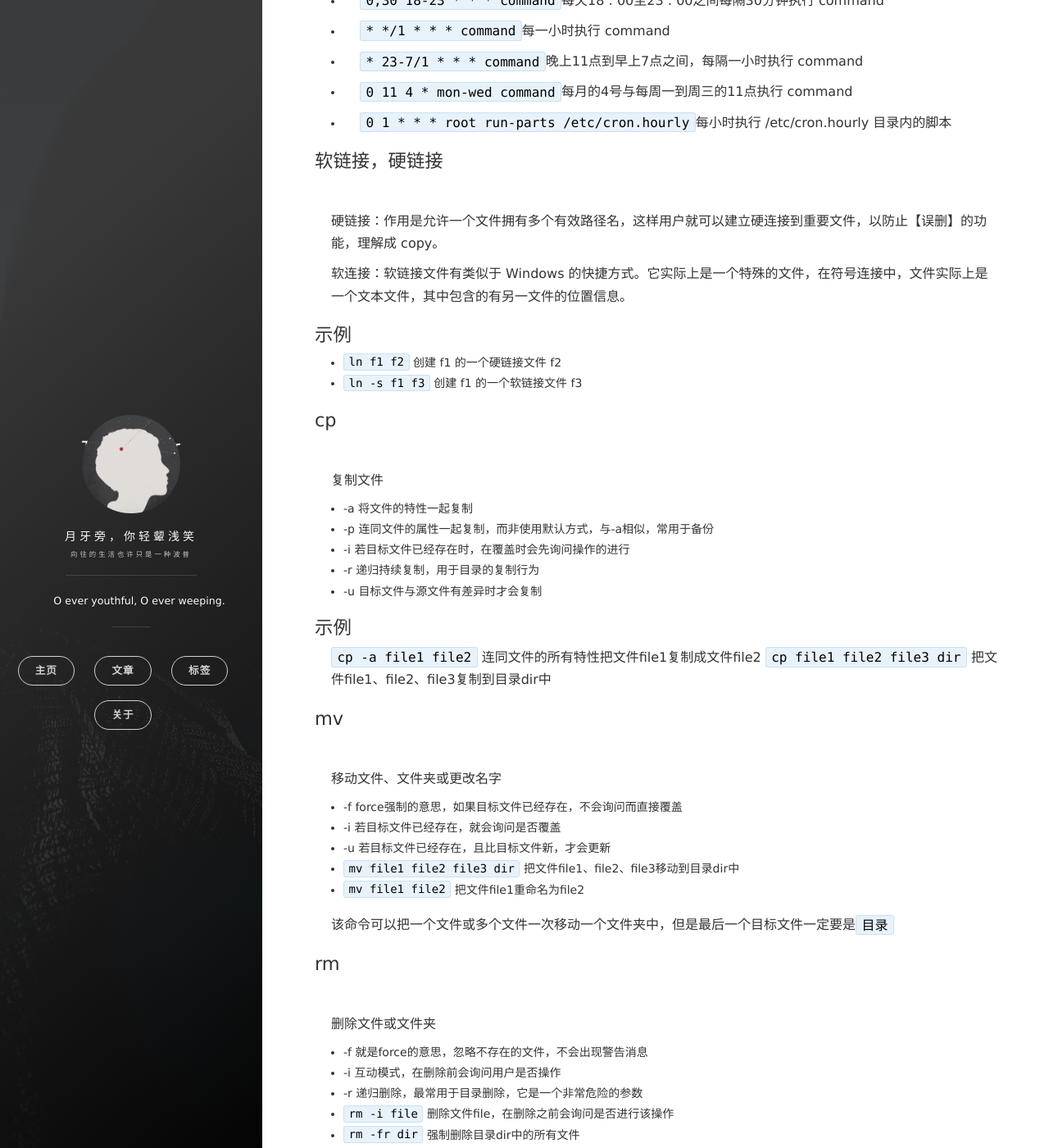
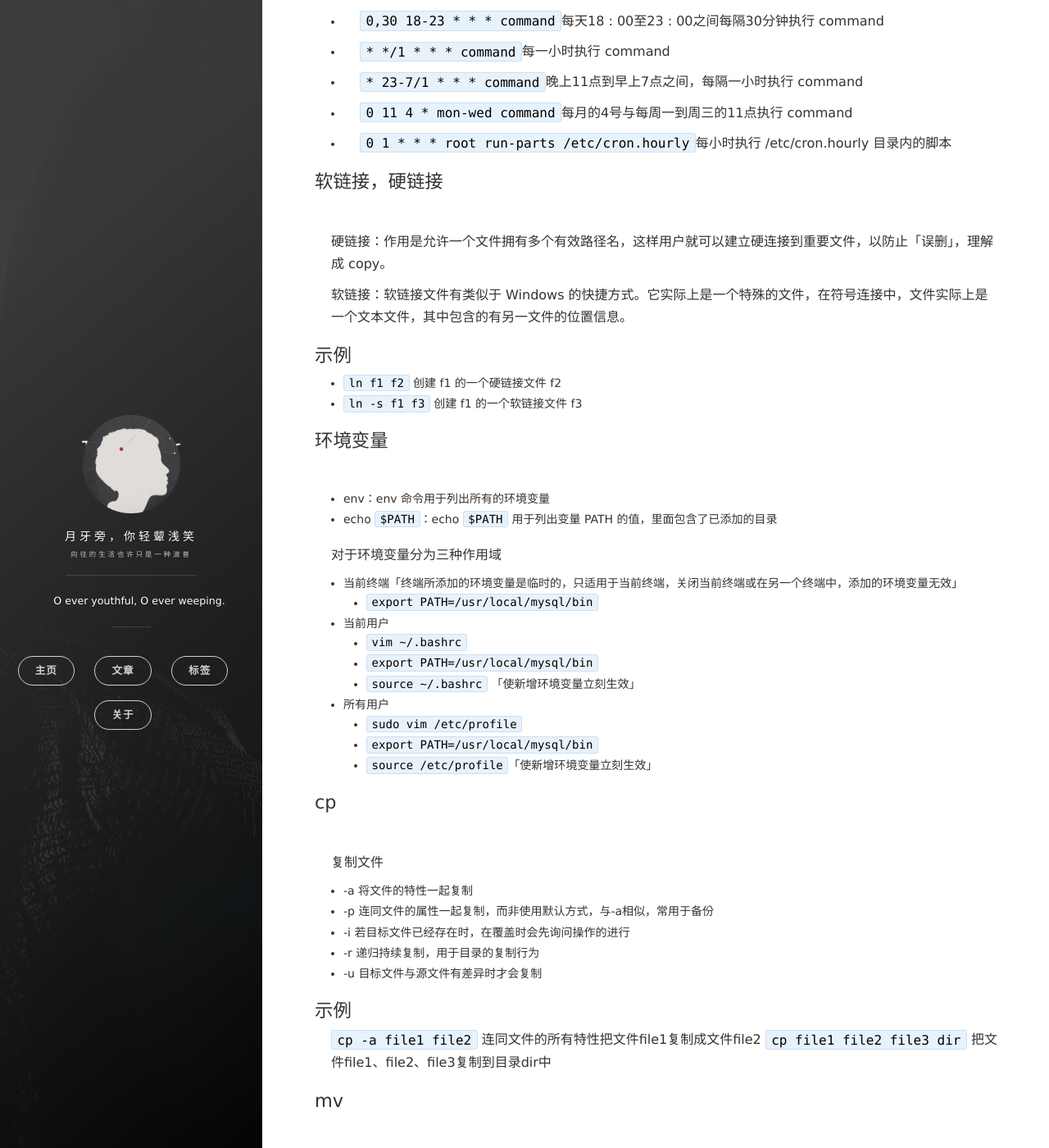
Before and after one commit to TechDreamer1125/TechDreamer1125.github.io, a Jekyll site: the page built from _posts/2017-10-20-Linux-Command.markdown, in a window 1280 px wide and 1400 px high, scrolled down 5430 px. Shown: the whole window at 82% size. Built offline with Jekyll 4.4.1, drawn with Linux system fonts in a browser that asks for light colours; nearby versions of some CDN libraries; comment, search, counter and statistics services are not loaded; some of the changed text lies outside the part shown.

Commit message:
Update 2017-10-20-Linux-Command.markdown
修改 linux 命令格式

```diff
--- a/_posts/2017-10-20-Linux-Command.markdown
+++ b/_posts/2017-10-20-Linux-Command.markdown
@@ -31,6 +31,7 @@ tag: Linux
 其他
  * [crontab](#crontab)
  * [软链接，硬链接](#软链接，硬链接)
+ * [环境变量](#环境变量)
 
 
 ### ls
@@ -204,15 +205,15 @@ I/O size (minimum/optimal): 512 bytes / 512 bytes
 定时运行任务的工具
 
 ### 语法格式
-`crontab [-u user] file
+`crontab [-u user] file`
 - crontab [ -u user ] [ -i ] { -e | -l | -r }
 
 - -u user用于设定某个用户的 crontab 服务
 - file: file 为命令文件名，表示将 file 作为 crontab 的任务列表文件并载入crontab
-- -e编辑某个用户的 crontab 文件内容，如不指定用户则表示当前用户
-- -l显示某个用户的 crontab 文件内容，如不指定用户则表示当前用户
-- -r从 /var/spool/cron 目录中删除某个用户的 crontab 文件
-- -i在删除用户的 crontab 文件时给确认提示
+- -e 编辑某个用户的 crontab 文件内容，如不指定用户则表示当前用户
+- -l 显示某个用户的 crontab 文件内容，如不指定用户则表示当前用户
+- -r 从 /var/spool/cron 目录中删除某个用户的 crontab 文件
+- -i 若目标文件已经存在删除用户的 crontab 文件时给确认提示
 
 ### 示例
 
@@ -246,13 +247,34 @@ I/O size (minimum/optimal): 512 bytes / 512 bytes
 ### 软链接，硬链接
 <a id="软链接，硬链接"></a>
 
-硬链接：作用是允许一个文件拥有多个有效路径名，这样用户就可以建立硬连接到重要文件，以防止【误删】的功能，理解成 copy。
+硬链接：作用是允许一个文件拥有多个有效路径名，这样用户就可以建立硬连接到重要文件，以防止「误删」，理解成 copy。
 
-软连接：软链接文件有类似于 Windows 的快捷方式。它实际上是一个特殊的文件，在符号连接中，文件实际上是一个文本文件，其中包含的有另一文件的位置信息。
+软链接：软链接文件有类似于 Windows 的快捷方式。它实际上是一个特殊的文件，在符号连接中，文件实际上是一个文本文件，其中包含的有另一文件的位置信息。
 
 ### 示例
 - `ln f1 f2` 创建 f1 的一个硬链接文件 f2
 - `ln -s f1 f3` 创建 f1 的一个软链接文件 f3
+
+### 环境变量
+<a id="环境变量"></a>
+
+- env：env 命令用于列出所有的环境变量
+- echo `$PATH`：echo `$PATH` 用于列出变量 PATH 的值，里面包含了已添加的目录
+
+对于环境变量分为三种作用域
+
+- 当前终端「终端所添加的环境变量是临时的，只适用于当前终端，关闭当前终端或在另一个终端中，添加的环境变量无效」
+  - `export PATH=/usr/local/mysql/bin`
+
+- 当前用户
+  - `vim ~/.bashrc`
+  - `export PATH=/usr/local/mysql/bin`
+  - `source ~/.bashrc` 「使新增环境变量立刻生效」
+
+- 所有用户
+  - `sudo vim /etc/profile`
+  - `export PATH=/usr/local/mysql/bin`
+  - `source /etc/profile`「使新增环境变量立刻生效」
 
 ### cp
 <a id="copy"></a>
@@ -296,21 +318,21 @@ I/O size (minimum/optimal): 512 bytes / 512 bytes
 ### tar
 <a id="tar"></a>
 
-- 该命令用于对文件进行打包，默认情况并不会压缩，如果指定了相应的参数，它还会调用相应的压缩程序（如gzip和bzip等）进行压缩和解压。
+- 该命令用于对文件进行打包，默认情况并不会压缩，如果指定了相应的参数，它还会调用相应的压缩程序（如 gzip 和 bzip 等）进行压缩和解压。
 
 - -c 新建打包文件
 - -t 查看打包文件的内容含有哪些文件名
 - -x 解打包或解压缩的功能，可以搭配-C（大写）指定解压的目录，注意-c,-t,-x不能同时出现在同一条命令中
-- -j 通过bzip2的支持进行压缩/解压缩
-- -z 通过gzip的支持进行压缩/解压缩
+- -j 通过 bzip2 的支持进行压缩/解压缩
+- -z 通过 gzip 的支持进行压缩/解压缩
 - -v 在压缩/解压缩过程中，将正在处理的文件名显示出来
 - -f filename filename为要处理的文件
 - -C dir 指定压缩/解压缩的目录dir
 
 ### 示例
-压缩 tar -jcv -f filename.tar.bz2 压缩的目录
-查询 tar -jtv -f filename.tar.bz2
-解压 tar -jxv -f filename.tar.bz2 -C 解压到的目录
+压缩 `tar -jcv -f filename.tar.bz2` 压缩的目录
+查询 `tar -jtv -f filename.tar.bz2`
+解压 `tar -jxv -f filename.tar.bz2 -C` 解压到的目录
 
 
 ### zip, unzip
```
